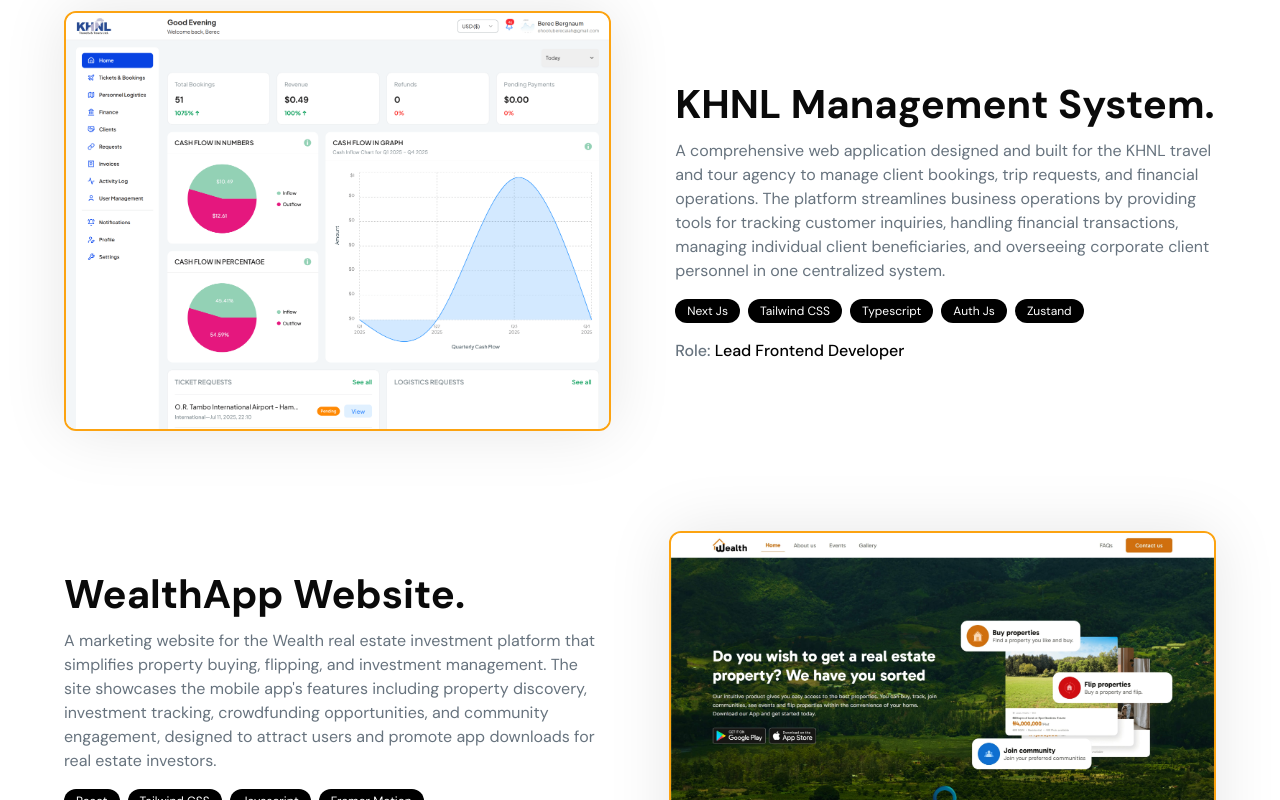
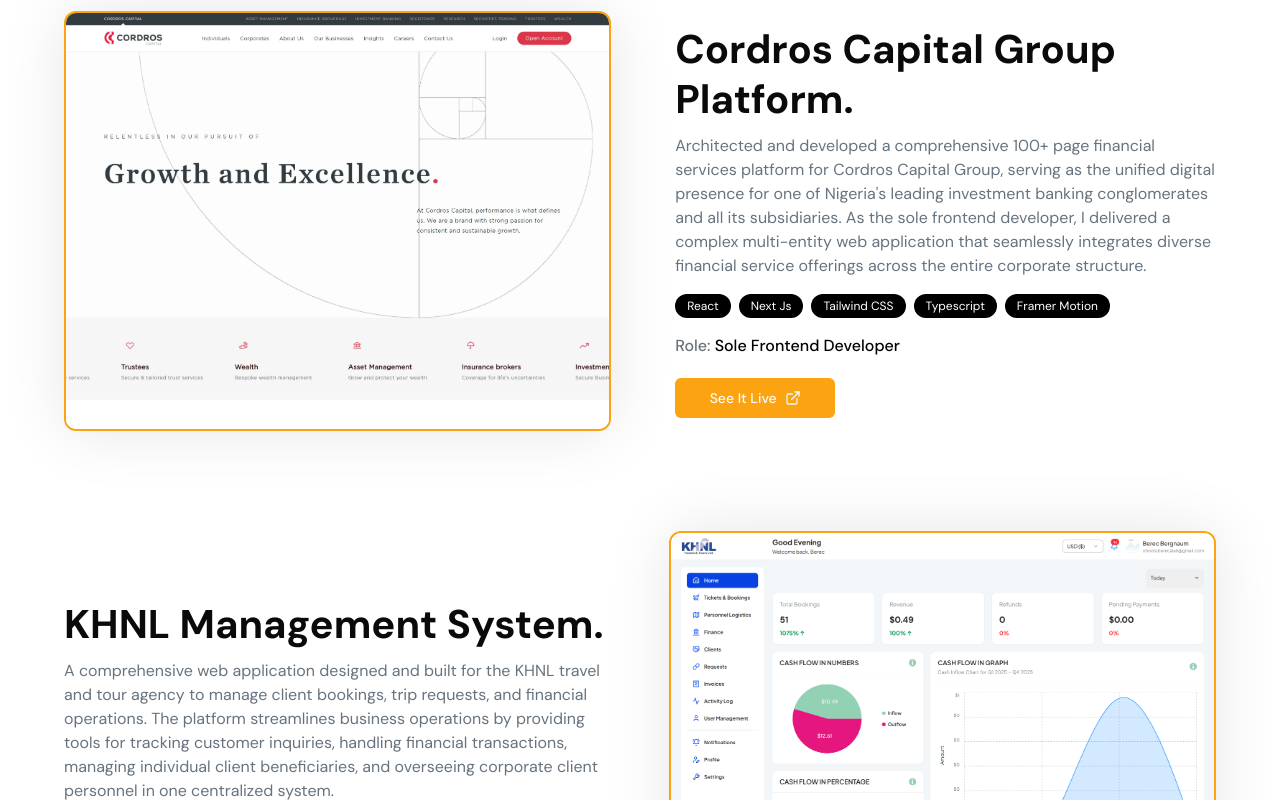
Before and after one commit to jubelo1234/portfolio, a Next.js app: page / in a window 1280 px wide. Shown: the part 3160-3960 px from the top of the page. Built offline with nearby package versions, Linux system fonts and the light colour scheme; a web font is replaced by a local one.

Commit message:
new project

```diff
--- a/components/projects.tsx
+++ b/components/projects.tsx
@@ -1,7 +1,7 @@
 import prodevsImage from "@/assets/images/prodevs2.jpg";
 import talentApplyImage from "@/assets/images/talentApply.png";
 import khnlImage from "@/assets/images/khnl.png";
-import wealthAppImage from "@/assets/images/wealthapp.jpg";
+import cordrosImage from "@/assets/images/cordros.jpg";
 import Image from "next/image";
 import { Button } from "./ui/button";
 import Link from "next/link";
@@ -32,6 +32,22 @@
       link: "https://www.talentapply.io",
       image: talentApplyImage,
     },
+
+    {
+      title: " Cordros Capital Group Platform",
+      description:
+        "Architected and developed a comprehensive 100+ page financial services platform for Cordros Capital Group, serving as the unified digital presence for one of Nigeria's leading investment banking conglomerates and all its subsidiaries. As the sole frontend developer, I delivered a complex multi-entity web application that seamlessly integrates diverse financial service offerings across the entire corporate structure.",
+      role: "Sole Frontend Developer",
+      techStack: [
+        "React",
+        "Next js",
+        "Tailwind CSS",
+        "Typescript",
+        "Framer motion",
+      ],
+      link: "https://web.cordros.com/",
+      image: cordrosImage,
+    },
     {
       title: "KHNL  Management System",
       description:
@@ -45,15 +61,6 @@
         "Zustand",
       ],
       image: khnlImage,
-    },
-    {
-      title: "WealthApp Website",
-      description:
-        "A marketing website for the Wealth real estate investment platform that simplifies property buying, flipping, and investment management. The site showcases the mobile app's features including property discovery, investment tracking, crowdfunding opportunities, and community engagement, designed to attract users and promote app downloads for real estate investors.",
-      role: "Sole Frontend Developer",
-      techStack: ["React", "Tailwind CSS", "Javascript", "Framer motion"],
-      link: "https://wealthapp.live/",
-      image: wealthAppImage,
     },
   ];
   return (
```
Also changed, not shown: assets/images/cordros.jpg (added).
